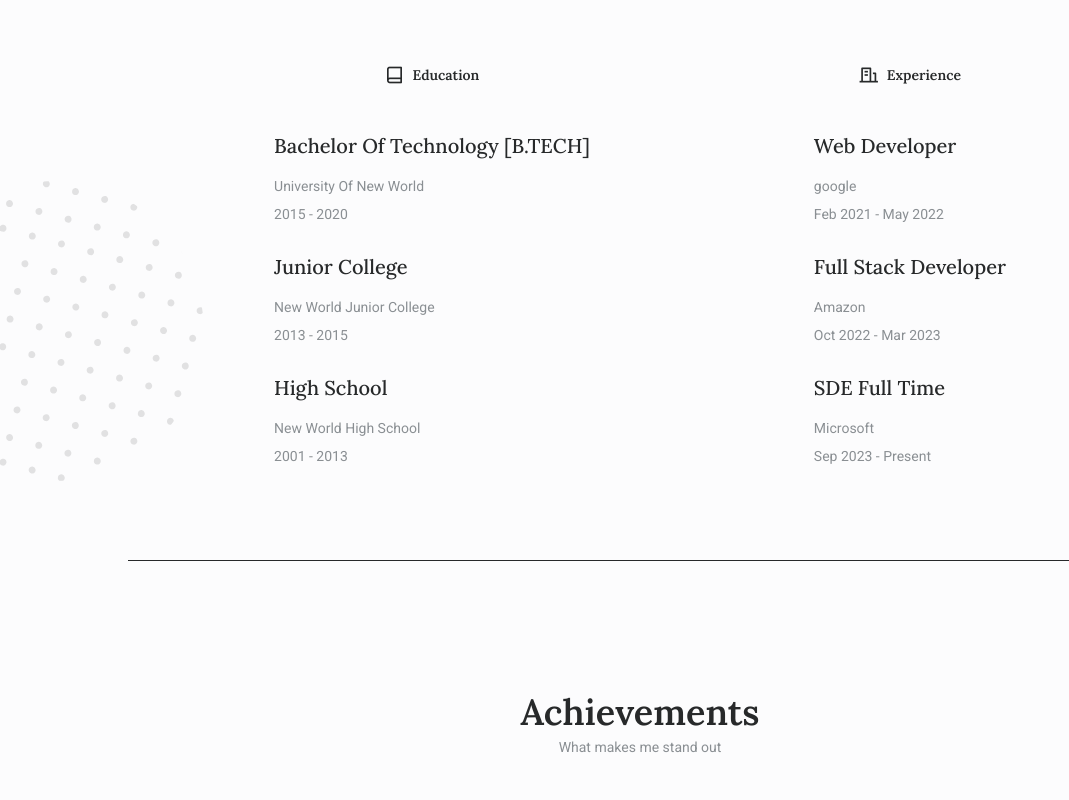
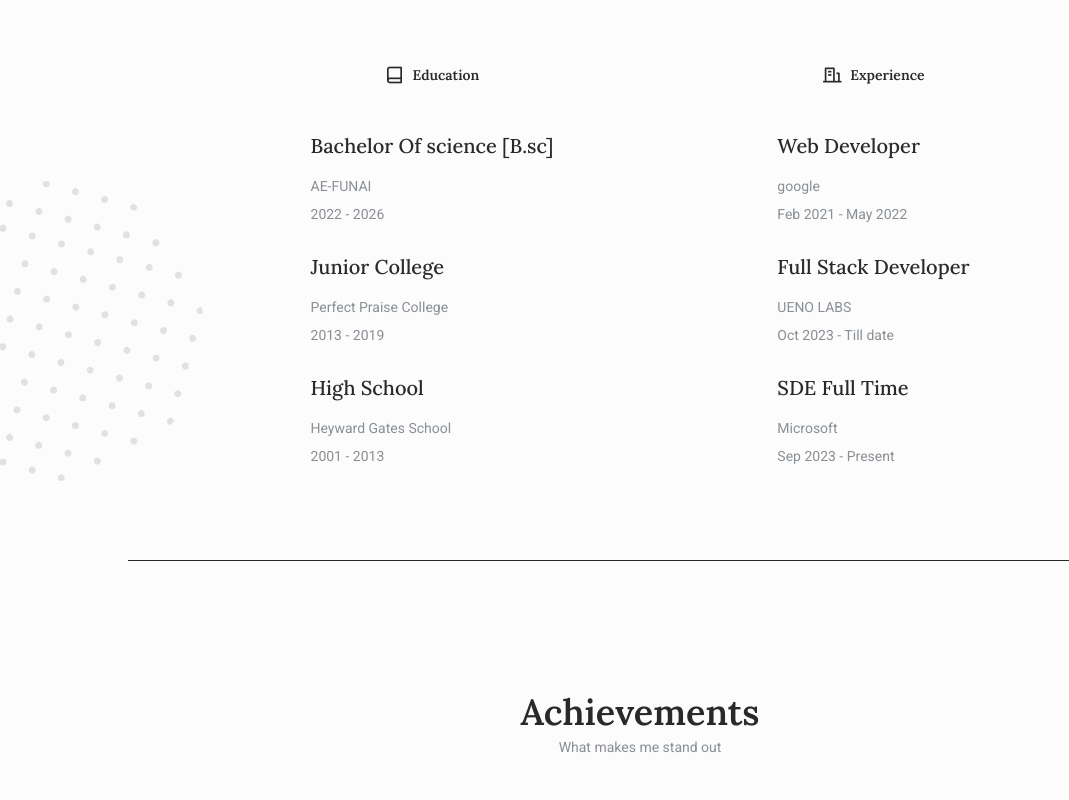
Before and after one commit to Ernest-peculiar/porfoliocc.react, a plain HTML site: page index.html in a window 1280 px wide. Shown: the part 2140-2940 px from the top of the page, without its empty margins (0-1069 px from the left). Drawn offline with nearby package versions, Linux system fonts and the light colour scheme.

Commit message:
Update index.html

```diff
--- a/index.html
+++ b/index.html
@@ -326,13 +326,13 @@
                         <div class="qualification__info">
                             <div>
                                 <h3 class="qualification__name">
-                                    Bachelor Of Technology [B.TECH]
+                                    Bachelor Of science [B.sc]
                                 </h3>
                                 <span class="qualification__country">
-                                    University Of New World
+                                  AE-FUNAI
                                 </span>
                                 <span class="qualification__year">
-                                    2015 - 2020
+                                    2022 - 2026
                                 </span>
                             </div>
                             <div>
@@ -340,10 +340,10 @@
                                     Junior College
                                 </h3>
                                 <span class="qualification__country">
-                                    New World Junior College
+                                    Perfect Praise College
                                 </span>
                                 <span class="qualification__year">
-                                    2013 - 2015
+                                    2013 - 2019
                                 </span>
                             </div>
                             <div>
@@ -351,7 +351,7 @@
                                     High School
                                 </h3>
                                 <span class="qualification__country">
-                                    New World High School
+                                    Heyward Gates School
                                 </span>
                                 <span class="qualification__year">
                                     2001 - 2013
@@ -381,10 +381,10 @@
                                     Full Stack Developer
                                 </h3>
                                 <span class="qualification__country">
-                                    Amazon
+                                    UENO LABS
                                 </span>
                                 <span class="qualification__year">
-                                    Oct 2022 - Mar 2023
+                                    Oct 2023 - Till date
                                 </span>
                             </div>
                             <div>
@@ -546,7 +546,7 @@
                                     Email
                                 </span>
                                 <span class="contact__data-info">
-                                    contactme@gmail.com
+                                    ihechigideon28@gmail.com
                                 </span>
                             </div>
                             <div class="contact__data">
@@ -554,7 +554,7 @@
                                     WhatsApp
                                 </span>
                                 <span class="contact__data-info">
-                                    +xxxxxxxxxx
+                                    +2348108879801
                                 </span>
                                 <a href="#" target="_blank" class="contact__button">
                                     Text me <i class="ri-arrow-right-line"></i>
@@ -610,7 +610,7 @@
         <footer class="footer">
             <div class="footer__container container">
                 <h1 class="footer__title">
-                    Abhi Ram Tej
+                    Ernest Peculiar Ihechi
                 </h1>
                 <p>
                     Frontend Developer
```
